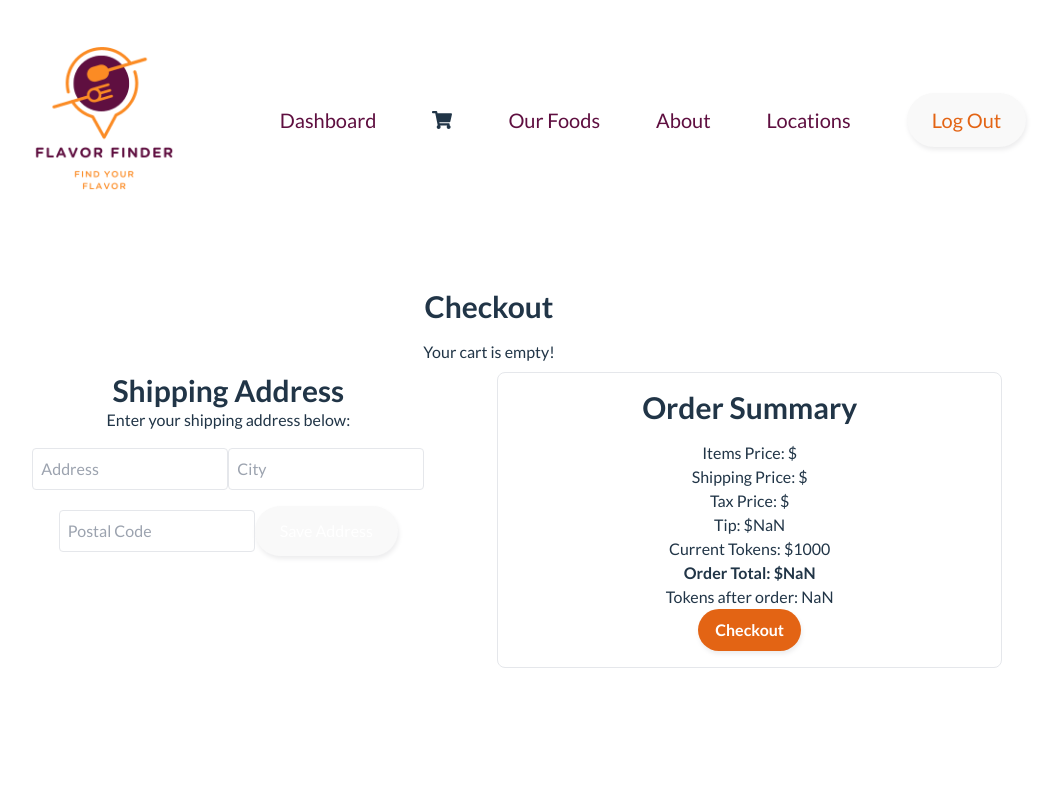
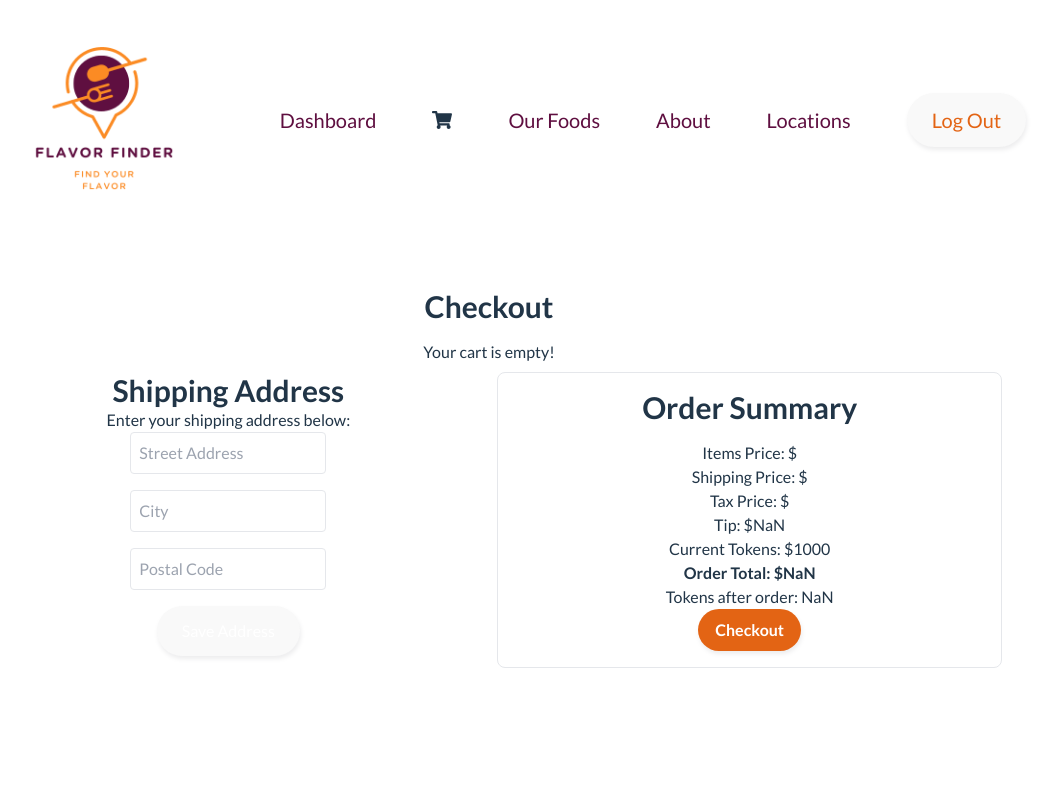
Before and after one commit to chingu-voyages/v50-tier2-team-15, a React (Vite) app: page /checkout in a window 1280 px wide. Shown: the top 791 px of the page, without its empty margins (151-1206 px from the left). Built offline with nearby package versions, Linux system fonts and the light colour scheme; sample sign-in values are in the browser's storage.

Commit message:
feat: Add form validation to AddressForm component. Display error messages if invalid.

```diff
--- a/src/components/Orders/AddressForm.jsx
+++ b/src/components/Orders/AddressForm.jsx
@@ -5,7 +5,27 @@ import { useState } from "react";
 
 const AddressForm = ({ initialAddress, onSave }) => {
   const [userAddress, setUserAddress] = useState(initialAddress || {});
+  const [errors, setErrors] = useState({});
   const dispatch = useDispatch();
+
+  const validate = () => {
+    const newErrors = {};
+
+    if (!userAddress.address) {
+      newErrors.address = "Street address is required";
+    }
+    if (!userAddress.city) {
+      newErrors.city = "City is required";
+    }
+    if (!userAddress.postalCode) {
+      newErrors.postalCode = "Postal Code is required";
+    } else if (!/^\d+$/.test(userAddress.postalCode)) {
+      newErrors.postalCode = "Postal Code must be a number";
+    }
+
+    setErrors(newErrors);
+    return Object.keys(newErrors).length === 0;
+  };
 
   const handleAddressChange = (e) => {
     setUserAddress({ ...userAddress, [e.target.name]: e.target.value });
@@ -13,21 +33,27 @@ const AddressForm = ({ initialAddress, onSave }) => {
 
     const handleSaveAddress = (e) => {
     e.preventDefault();
+    if (validate()) {
       dispatch(saveShippingAddress(userAddress));
       onSave(userAddress);
+    }
   };
 
   return (
     <form onSubmit={handleSaveAddress} className="space-y-4">
+      <div>
         <input
           type="text"
           name="address"
           value={userAddress.address || ""}
           onChange={handleAddressChange}
-        placeholder="Address"
+          placeholder="Street Address"
           className="p-2 border rounded"
           required
         />
+        {errors.address && <p className="text-red-500">{errors.address}</p>}
+      </div>
+      <div>
         <input
           type="text"
           name="city"
@@ -37,6 +63,9 @@ const AddressForm = ({ initialAddress, onSave }) => {
           className="p-2 border rounded"
           required
         />
+        {errors.city && <p className="text-red-500">{errors.city}</p>}
+      </div>
+      <div>
         <input
           type="text"
           name="postalCode"
@@ -46,9 +75,12 @@ const AddressForm = ({ initialAddress, onSave }) => {
           className="p-2 border rounded"
           required
         />
+        {errors.postalCode && <p className="text-red-500">{errors.postalCode}</p>}
+      </div>
       <button
         type="submit"
         className="px-6 py-3 bg-purple-500 text-white rounded-full"
+        disabled={Object.keys(errors).length > 0}
       >
         Save Address
       </button>
```
Lines whose indentation alone changed are shown as unchanged.
